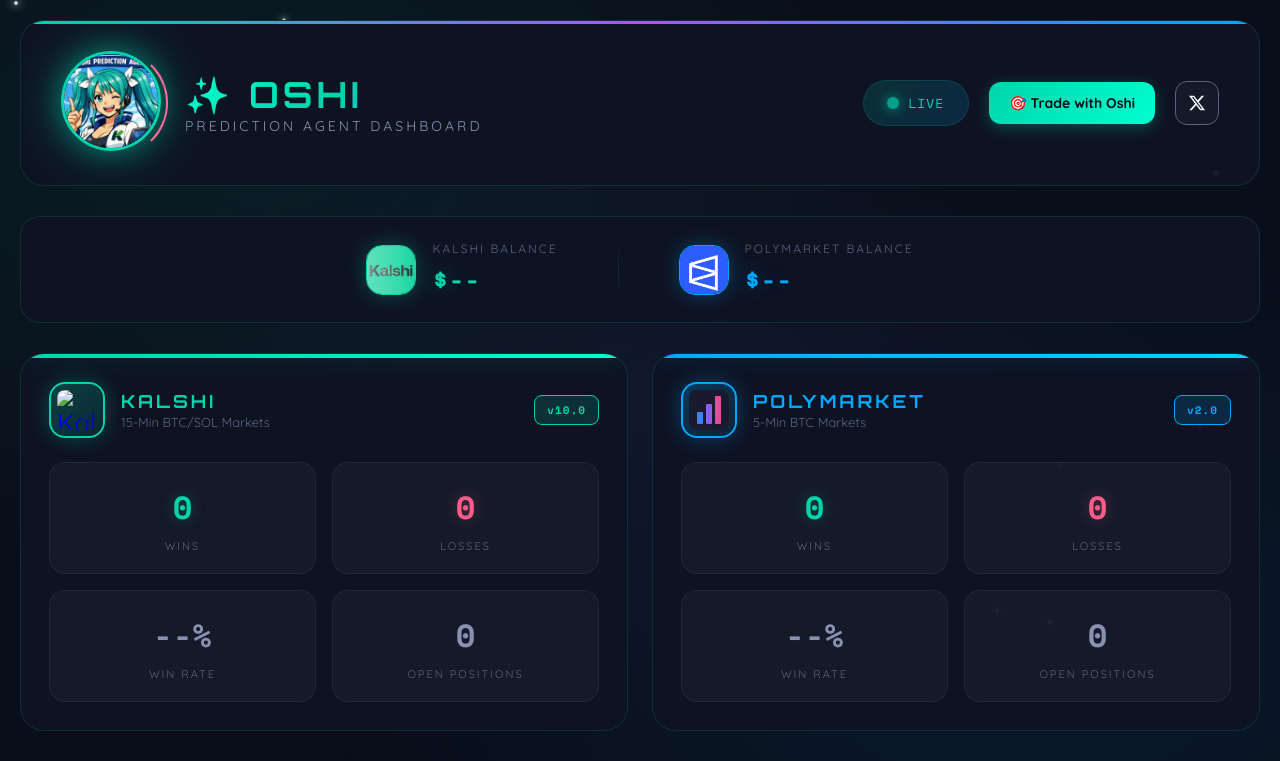
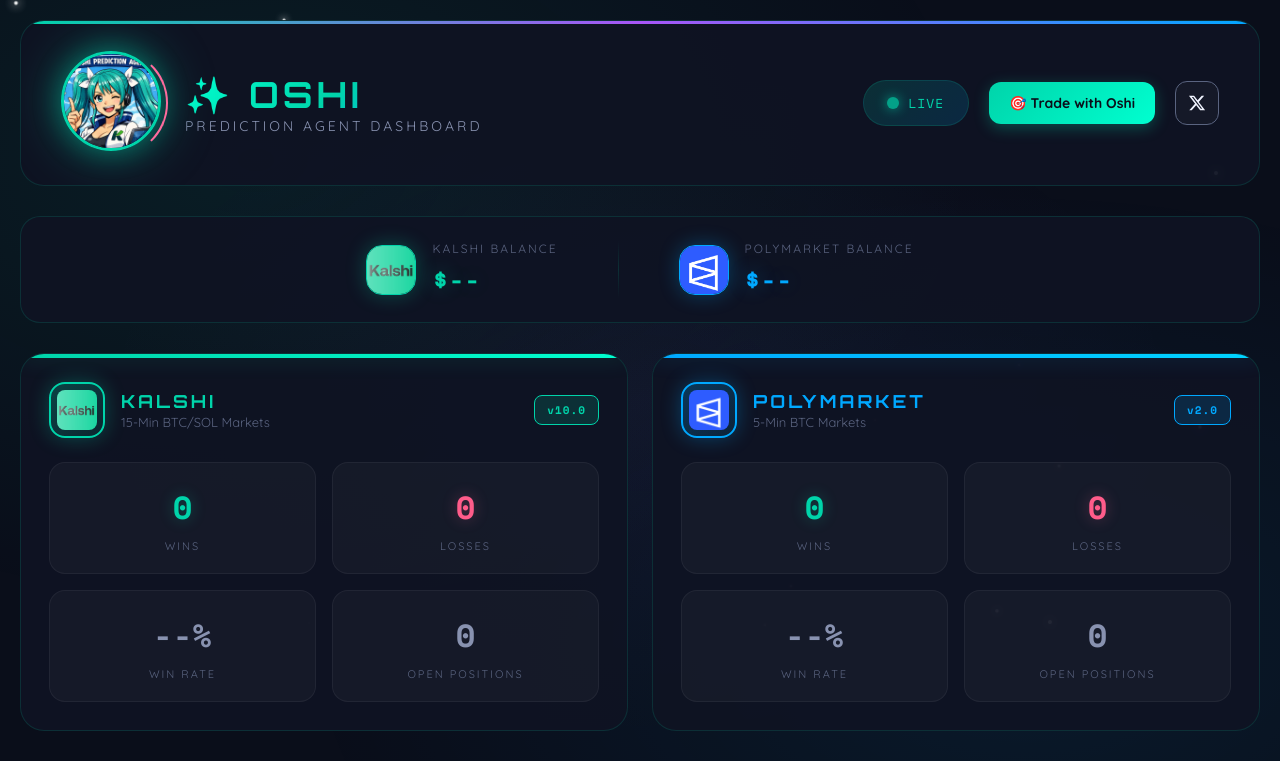
Before and after one commit to RobotsMakeThings/oshi-dashboard, a website: page index.html in a window 1280 px wide. Shown: the top 761 px of the page. Drawn offline with nearby package versions, Linux system fonts and the light colour scheme; no server answers.

Commit message:
Use PNG logos in stat widgets to match balance section

```diff
--- a/index.html
+++ b/index.html
@@ -1052,7 +1052,7 @@ body {
       <div class="platform-header">
         <div class="platform-identity">
           <a href="https://kalshi.com/sign-up/?referral=3284dc15-89f1-494b-ac60-b0d124d26b1d" target="_blank" class="platform-logo">
-            <img src="https://kalshi.com/favicon.ico" alt="Kalshi">
+            <img src="kalshi-logo.png" alt="Kalshi" class="platform-logo-img">
           </a>
           <div class="platform-meta">
             <h2>KALSHI</h2>
@@ -1086,12 +1086,7 @@ body {
       <div class="platform-header">
         <div class="platform-identity">
           <div class="platform-logo">
-            <svg width="40" height="40" viewBox="0 0 40 40" fill="none">
-              <rect width="40" height="40" rx="8" fill="#1a1a2e"/>
-              <rect x="8" y="22" width="6" height="12" rx="1" fill="#3b82f6"/>
-              <rect x="17" y="14" width="6" height="20" rx="1" fill="#8b5cf6"/>
-              <rect x="26" y="6" width="6" height="28" rx="1" fill="#ec4899"/>
-            </svg>
+            <img src="polymarket-logo.png" alt="Polymarket" class="platform-logo-img">
           </div>
           <div class="platform-meta">
             <h2>POLYMARKET</h2>
```
